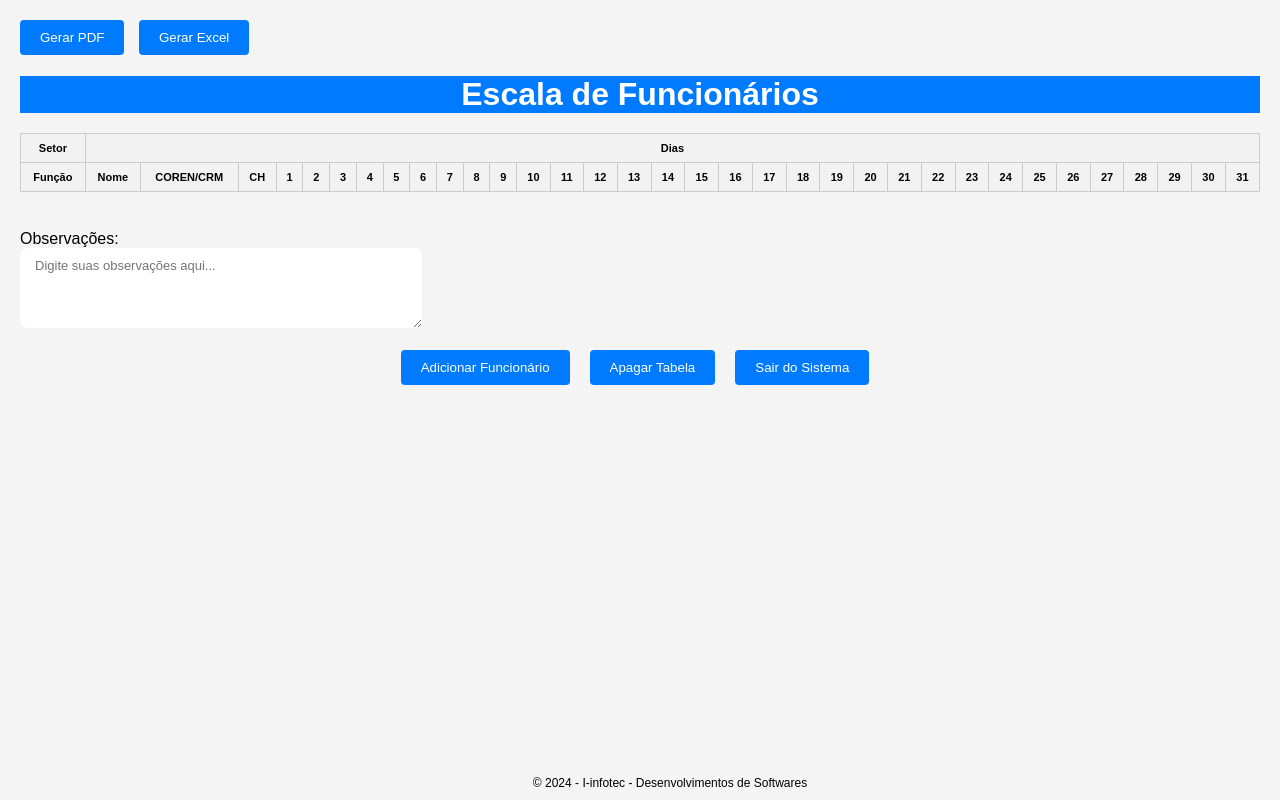
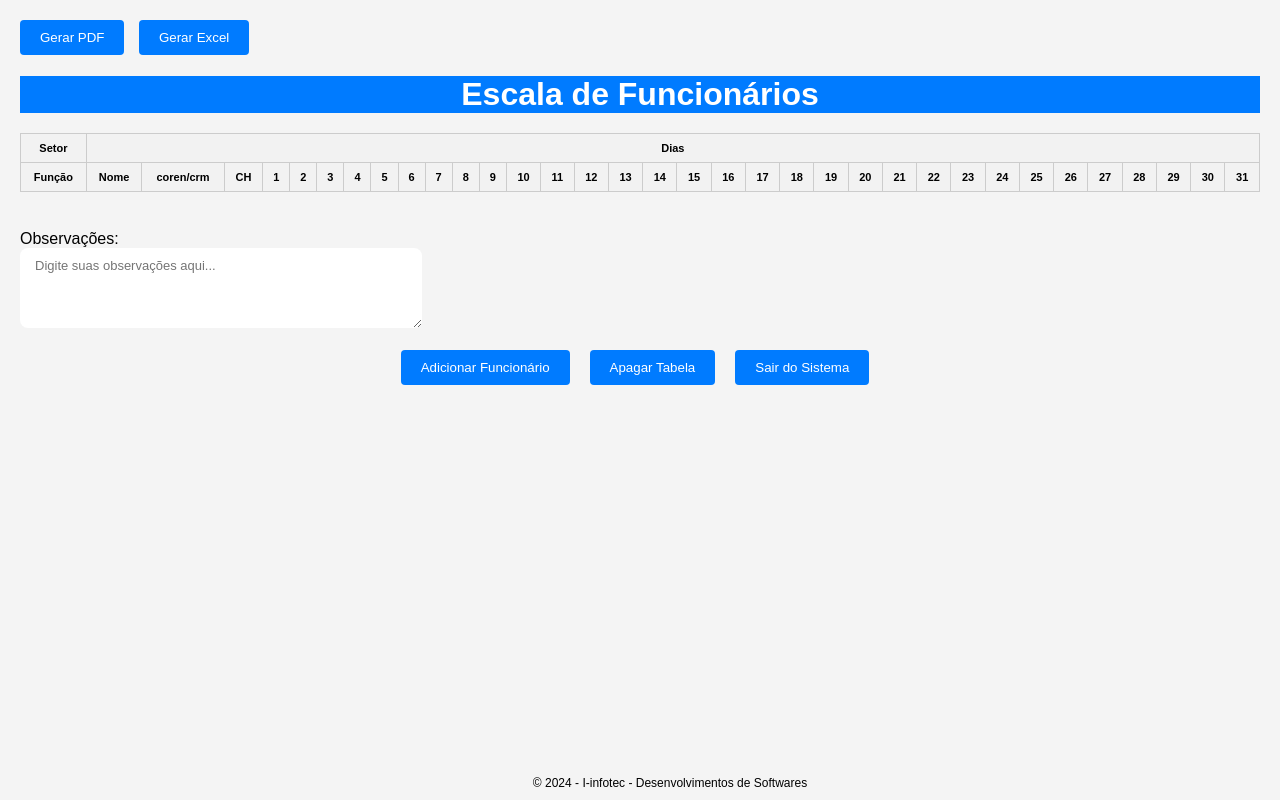
Before and after one commit to smspocoredondo/upa24hzulmirasoares, a website: page escala.html in a window 1280 px wide. Drawn offline with nearby package versions, Linux system fonts and the light colour scheme.

Commit message:
Update escala.html
Signed-off-by: smspocoredondo <smspocoredondo@gmail.com>

```diff
--- a/escala.html
+++ b/escala.html
@@ -28,7 +28,7 @@
                 <tr>
                     <th>Função</th>
                     <th>Nome</th>
-                    <th>COREN/CRM</th>
+                    <th>coren/crm</th>
                     <th>CH</th>
                     <script>
                         for (let i = 1; i <= 31; i++) {
```
